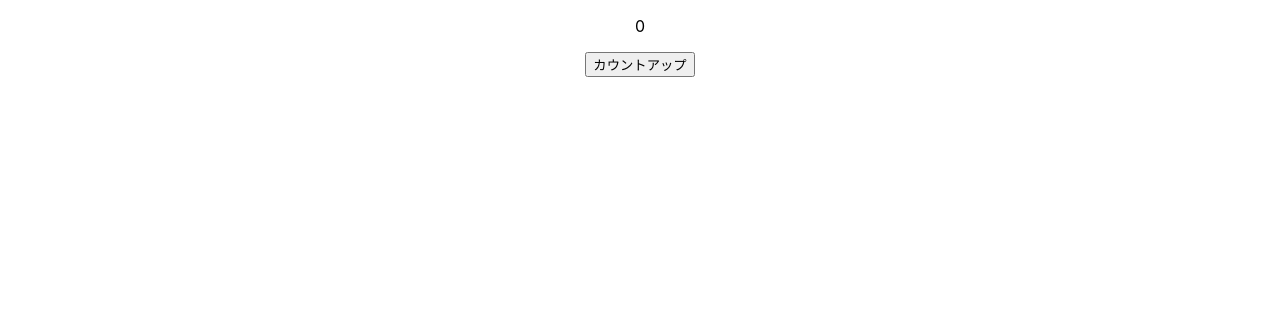
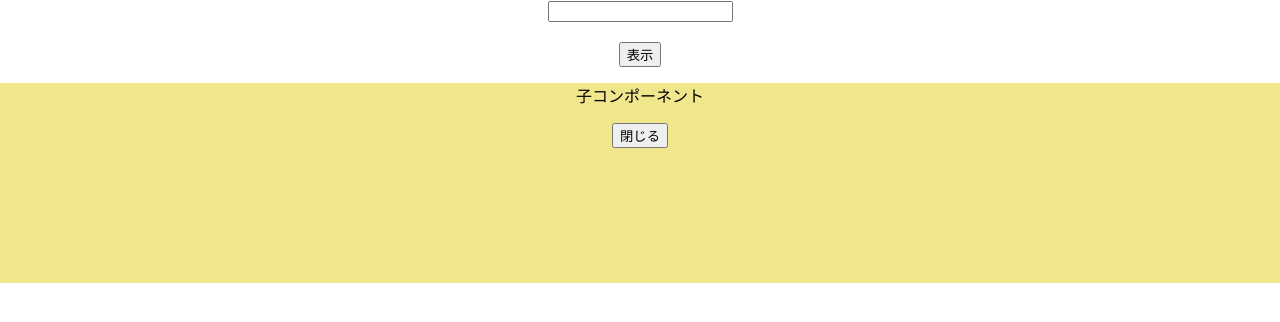
Before and after one commit to Toridesu/myStudy, a React (Create React App) app in the folder 20241101_React_Udemy_02/my-react-app_02/: page / in a window 1280 px wide. Shown: the top 322 px of the page. Built offline with nearby package versions, Linux system fonts and the light colour scheme.

Commit message:
レンダリングの仕組みと最適化について学習。

```diff
--- a/20241101_React_Udemy_02/my-react-app_02/src/App.jsx
+++ b/20241101_React_Udemy_02/my-react-app_02/src/App.jsx
@@ -1,17 +1,22 @@
-import { useState } from 'react';
+import { useState, useCallback } from 'react';
 import './App.css';
+import { ChildArea } from './ChildArea';
 
 function App() {
-  const [count, setCount] = useState(0);
+  const [text, setText] = useState('');
+  const [open, setOpen] = useState('false');
 
-  const onClickCountUp = () => {
-    setCount(count + 1);
-  };
+  const onChangeText = (e) => setText(e.target.value);
+  const onClickOpen = () => setOpen(!open);
+  const onClickClose = useCallback(() => setOpen(false), [setOpen]);
 
   return (
     <div className='App'>
-      <p>{count}</p>
-      <button onClick={onClickCountUp}>カウントアップ</button>
+      <input value={text} onChange={onChangeText} />
+      <br />
+      <br />
+      <button onClick={onClickOpen}>表示</button>
+      <ChildArea open={open} onClickClose={onClickClose}/>
     </div>
   );
 }
--- /dev/null
+++ b/20241101_React_Udemy_02/my-react-app_02/src/ChildArea.jsx
@@ -0,0 +1,27 @@
+import { memo } from 'react';
+
+const style = {
+  width: '100%',
+  height: '200px',
+  backgroundColor: 'khaki',
+};
+
+export const ChildArea = memo((props) => {
+  const { open, onClickClose } = props;
+
+  const data = [...Array(2000).keys()];
+  data.forEach(() => {
+    console.log('...');
+  });
+
+  return (
+    <>
+      {open ? (
+        <div style={style}>
+          <p>子コンポーネント</p>
+          <button onClick={onClickClose}>閉じる</button>
+        </div>
+      ) : null}
+    </>
+  );
+});
```
Also changed, not shown: 1 other file (tests, documents, lock files or other folders).
